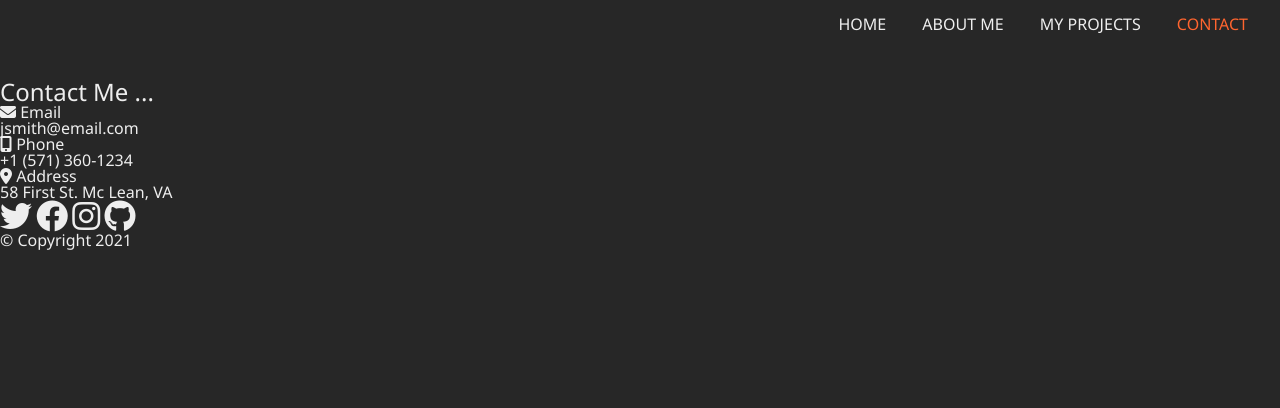
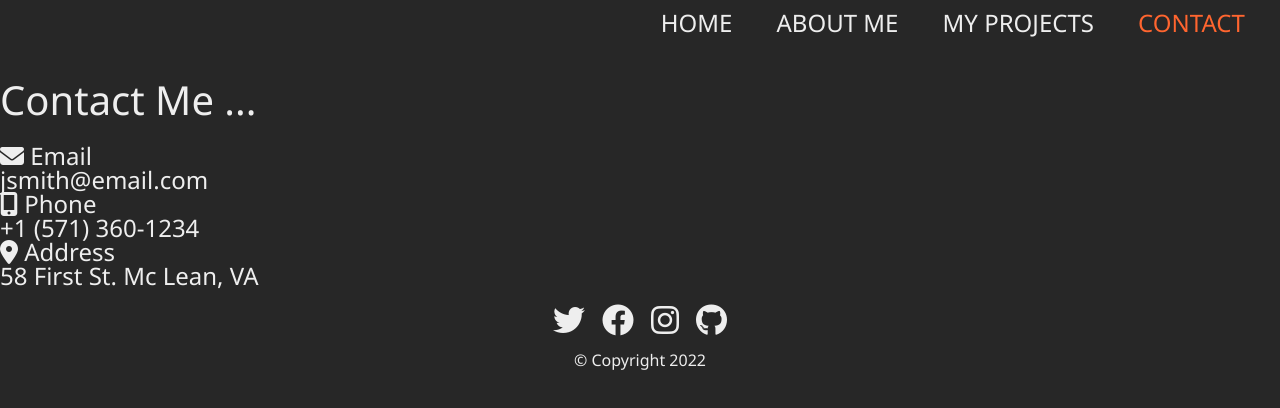
Before and after one commit to cankutaykatkat/Sass-Project, a plain HTML site: page contact.html in a window 1280 px wide. Drawn offline with Linux system fonts and the light colour scheme.

Commit message:
project done

```diff
--- a/contact.html
+++ b/contact.html
@@ -64,7 +64,7 @@
             <i class="fab fa-github fa-2x"></i>
           </a>
         </div>
-        <div class="copyright">&copy; Copyright 2021</div>
+        <div class="copyright">&copy; Copyright 2022</div>
       </footer>
     </div>
   </body>
--- a/scss/abstracts/_mixins.scss
+++ b/scss/abstracts/_mixins.scss
@@ -18,3 +18,33 @@
   background-position: center center;
   background-size: cover;
 }
+
+@mixin media-xsm {
+  @media screen and (min-width: 0px) {
+    @content;
+  }
+}
+
+@mixin media-sm {
+  @media screen and (min-width: 576px) {
+    @content;
+  }
+}
+
+@mixin media-md {
+  @media screen and (min-width: 768px) {
+    @content;
+  }
+}
+
+@mixin media-lg {
+  @media screen and (min-width: 1024px) {
+    @content;
+  }
+}
+
+@mixin media-xl {
+  @media screen and (min-width: 1600px) {
+    @content;
+  }
+}
--- a/scss/components/_footer.scss
+++ b/scss/components/_footer.scss
@@ -45,3 +45,14 @@ footer.vertical {
     text-orientation: mixed;
   }
 }
+
+footer.middle {
+  height: 20vh;
+  display: flex;
+  flex-direction: column;
+  justify-content: flex-start;
+  align-items: center;
+  padding: 1rem;
+  gap: 1rem;
+  @extend .link-style;
+}
--- a/scss/components/_responsive.scss
+++ b/scss/components/_responsive.scss
@@ -0,0 +1,90 @@
+//*****************************************************
+//*   RESPONSIVE
+//*****************************************************
+
+@include media-xsm {
+  .nav {
+    padding: 0.5rem;
+    &__list {
+      text-align: center;
+    }
+    &__item {
+      padding-right: 0.7rem;
+    }
+    .nav__link {
+      font-size: 0.9rem;
+    }
+  }
+  .contact {
+    h2 {
+      font-size: 2rem;
+      margin-bottom: 1rem;
+    }
+    &__list {
+      gap: 2rem 1.2rem;
+      font-size: 1.2rem;
+    }
+  }
+}
+@include media-sm {
+  .nav {
+    padding: 0.7rem;
+    &__list {
+      text-align: right;
+    }
+    &__item {
+      padding-right: 1rem;
+    }
+    .nav__link {
+      font-size: 1rem;
+    }
+  }
+  .contact {
+    h2 {
+      font-size: 2.5rem;
+      margin-bottom: 1.5rem;
+    }
+    &__list {
+      gap: 2.5rem 2rem;
+      font-size: 1.5rem;
+    }
+  }
+}
+
+@include media-md {
+  .nav {
+    &__item {
+      padding-right: 1.3rem;
+    }
+    .nav__link {
+      font-size: 1.3rem;
+    }
+  }
+  .projects__item {
+    width: 100%;
+  }
+}
+
+@include media-lg {
+  .nav {
+    &__item {
+      padding-right: 1.5rem;
+    }
+    .nav__link {
+      font-size: 1.5rem;
+    }
+  }
+
+  .projects__item {
+    width: 50%;
+  }
+  .contact__list {
+    flex-direction: row;
+  }
+}
+
+@include media-xl {
+  .projects__item {
+    width: 33%;
+  }
+}
--- a/scss/main.scss
+++ b/scss/main.scss
@@ -2,11 +2,11 @@
 
 @import "./abstracts/mixins", "./abstracts/variables";
 
-@import "./components/footer", "./components/nav", "./components/responsive";
-
 @import "./pages/about", "./pages/contacts", "./pages/home", "./pages/projects";
 
 @import url("https://cdnjs.cloudflare.com/ajax/libs/font-awesome/6.2.0/css/all.min.css");
+
+@import "./components/footer", "./components/nav", "./components/responsive";
 
 body {
   font-family: $font-family;
```
Also changed, not shown: css/main.css, 1 other file.
